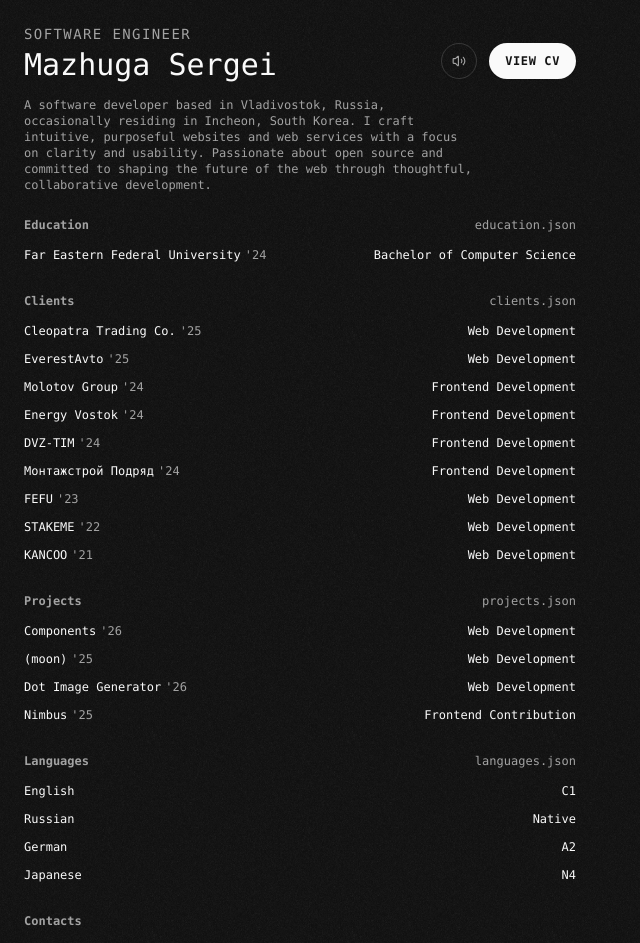
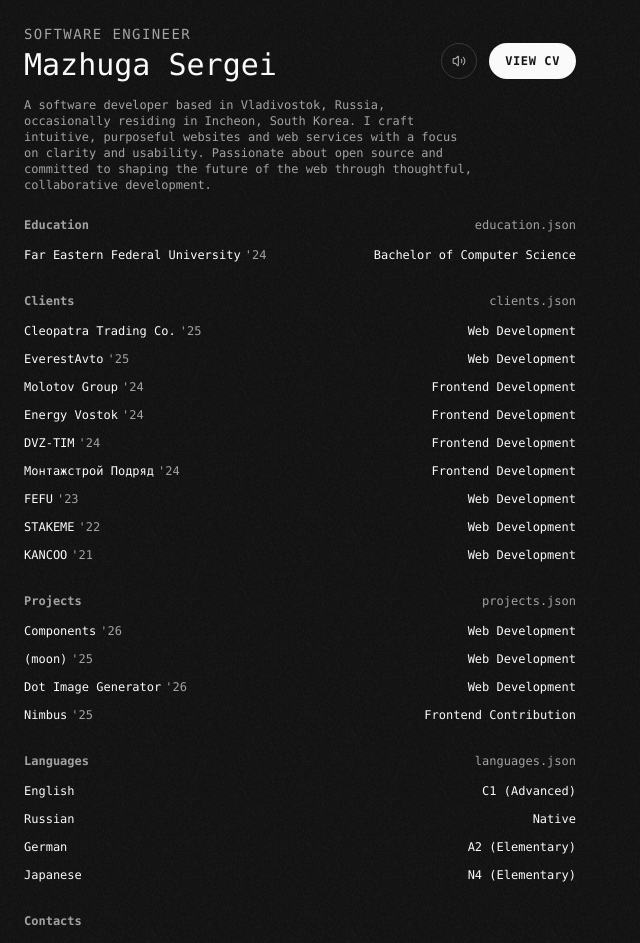
Before and after one commit to mazhugasergei/mazhugasergei.github.io, a Next.js app: page / in a window 1280 px wide. Shown: the top 943 px of the page, without its empty margins (0-640 px from the left). Built offline with nearby package versions, Linux system fonts and the light colour scheme.

Commit message:
chore: update lists

```diff
--- a/src/components/lists.tsx
+++ b/src/components/lists.tsx
@@ -66,10 +66,10 @@ export const lists: List[] = [
 	{
 		title: "Languages",
 		items: [
-			{ name: "English", details: "C1" },
+			{ name: "English", details: "C1 (Advanced)" },
 			{ name: "Russian", details: "Native" },
-			{ name: "German", details: "A2" },
-			{ name: "Japanese", details: "N4" },
+			{ name: "German", details: "A2 (Elementary)" },
+			{ name: "Japanese", details: "N4 (Elementary)" },
 		],
 	},
 	{
```
